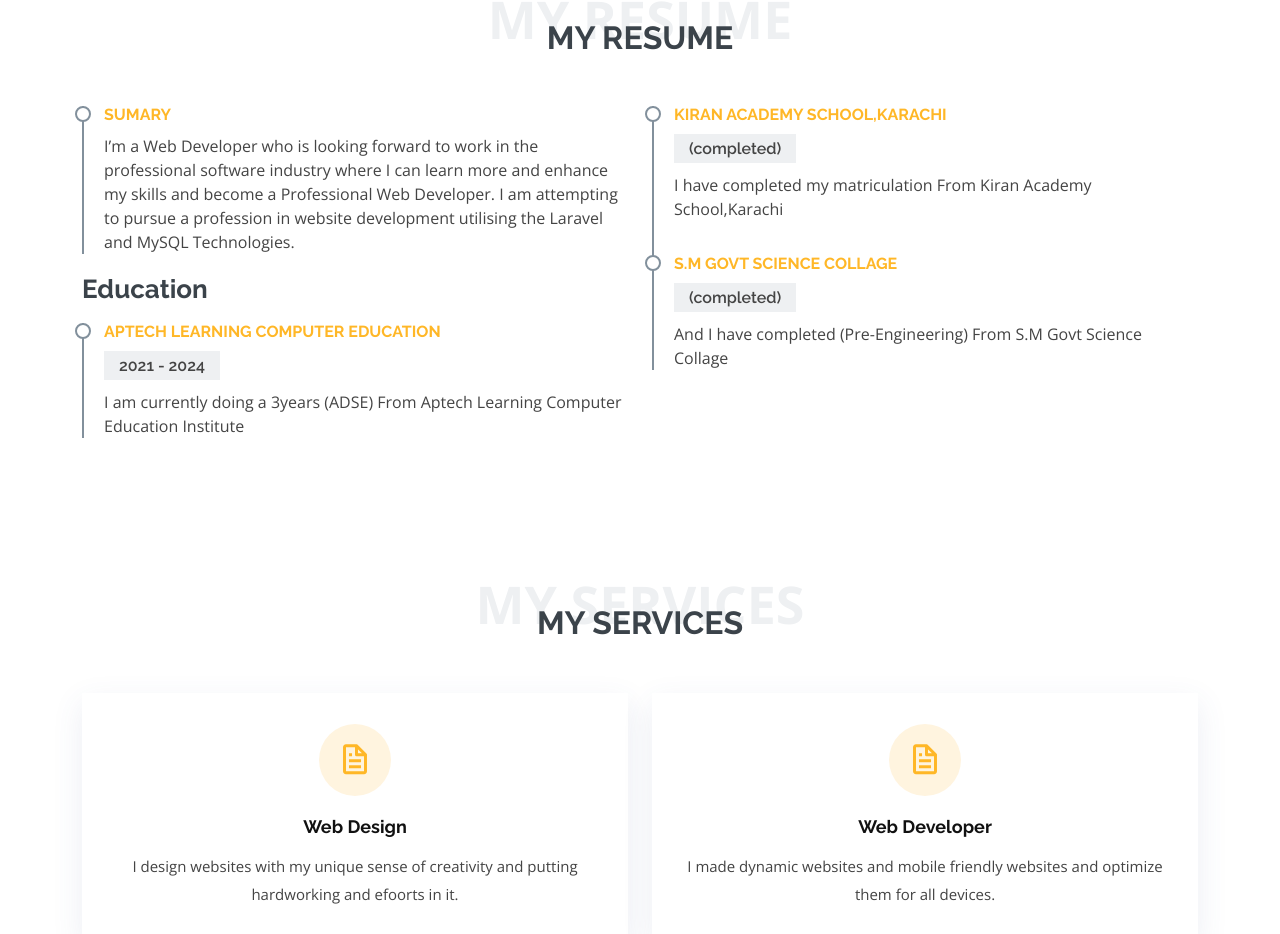
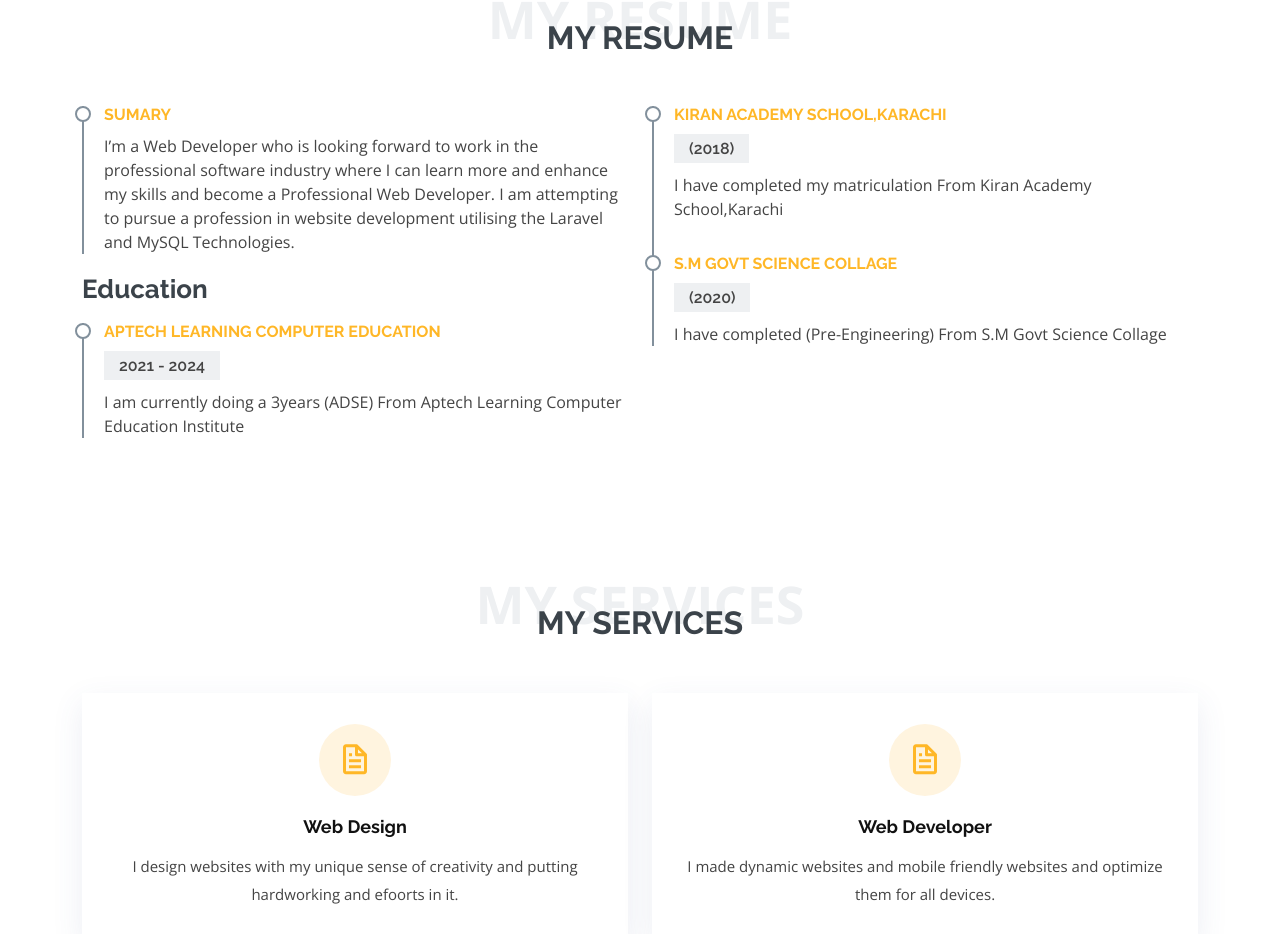
Before and after one commit to m-anas-2109d/Portofilio, a plain HTML site: page index.html in a window 1280 px wide. Shown: the part 1713-2647 px from the top of the page. Drawn offline with nearby package versions, Linux system fonts and the light colour scheme.

Commit message:
Update index.html

```diff
--- a/index.html
+++ b/index.html
@@ -186,16 +186,16 @@
           <div class="col-lg-6">
             <div class="resume-item">
               <h4>Kiran Academy School,Karachi</h4>
-              <h5>(completed)</h5>
+              <h5>(2018)</h5>
               <p>
                 I have completed my matriculation From Kiran Academy School,Karachi
               </p>
             </div>
             <div class="resume-item">
               <h4>S.M Govt Science Collage</h4>
-              <h5>(completed)</h5>
+              <h5>(2020)</h5>
               <p>
-                And I have completed (Pre-Engineering) From S.M Govt Science Collage
+                 I have completed (Pre-Engineering) From S.M Govt Science Collage
               </p>
             </div>
           </div>
```
